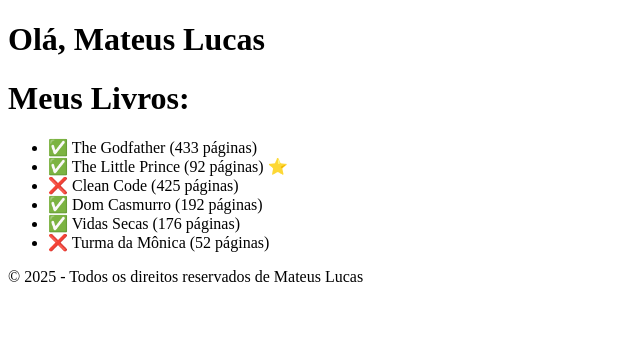
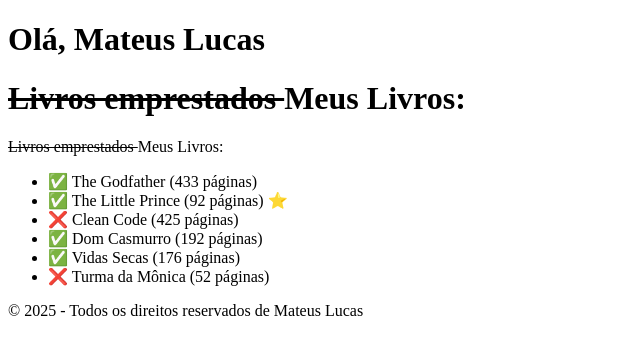
Before and after one commit to MateusLucas94/react-project, a React (Vite) app: page / in a window 1280 px wide. Shown: the top 354 px of the page, without its empty margins (0-640 px from the left). Built offline with nearby package versions, Linux system fonts and the light colour scheme.

Commit message:
criado o component Title, função Title com props tipada com children: React.ReactNode para poder passar informaçoes html para o react direto no componente app

```diff
--- a/src/App.tsx
+++ b/src/App.tsx
@@ -1,6 +1,7 @@
 import Header from "./assets/componentes/Header";
 import Footer from "./assets/componentes/Footer";
-import Book from "./assets/componentes/book";
+import Book from "./assets/componentes/Book";
+import Title from "./assets/componentes/Title";
 
 const booksList = [
   {
@@ -45,7 +46,12 @@
   return (
     <>
       <Header />
-      <h1>Meus Livros:</h1>
+      <Title>
+        <s>Livros emprestados </s>Meus Livros:
+      </Title>
+      <p>
+        <s>Livros emprestados </s>Meus Livros:
+      </p>
       <ul>
         {booksList.map((book) => (
           <Book book={book} key={book.title} />
--- /dev/null
+++ b/src/assets/componentes/Title.tsx
@@ -0,0 +1,8 @@
+type TitleProps = {
+  children: React.ReactNode;
+};
+
+function Title({ children }: TitleProps) {
+  return <h1>{children}</h1>;
+}
+export default Title;
```
Also changed, not shown: src/assets/componentes/Book.tsx (renamed from src/assets/componentes/book.tsx).
